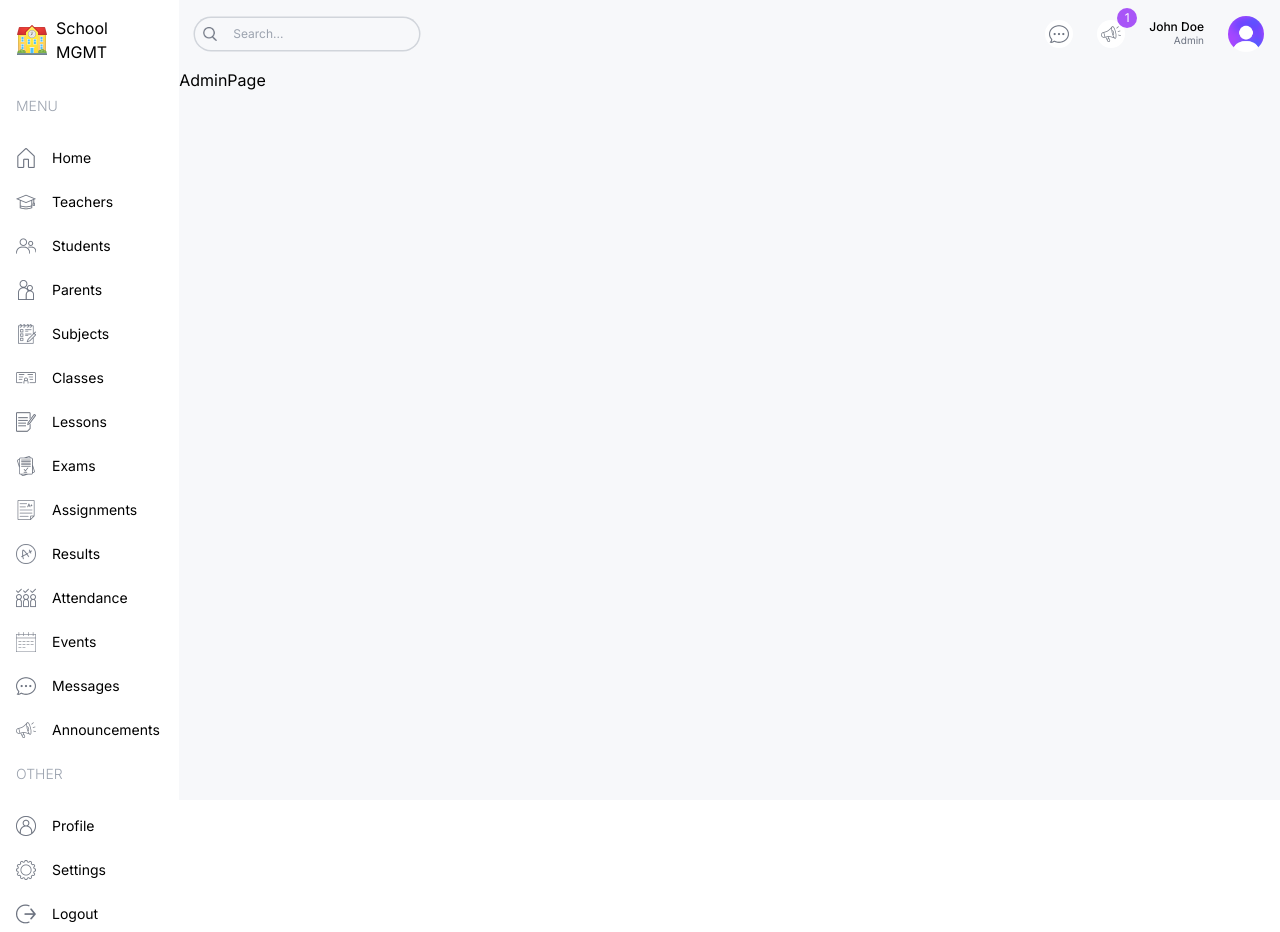
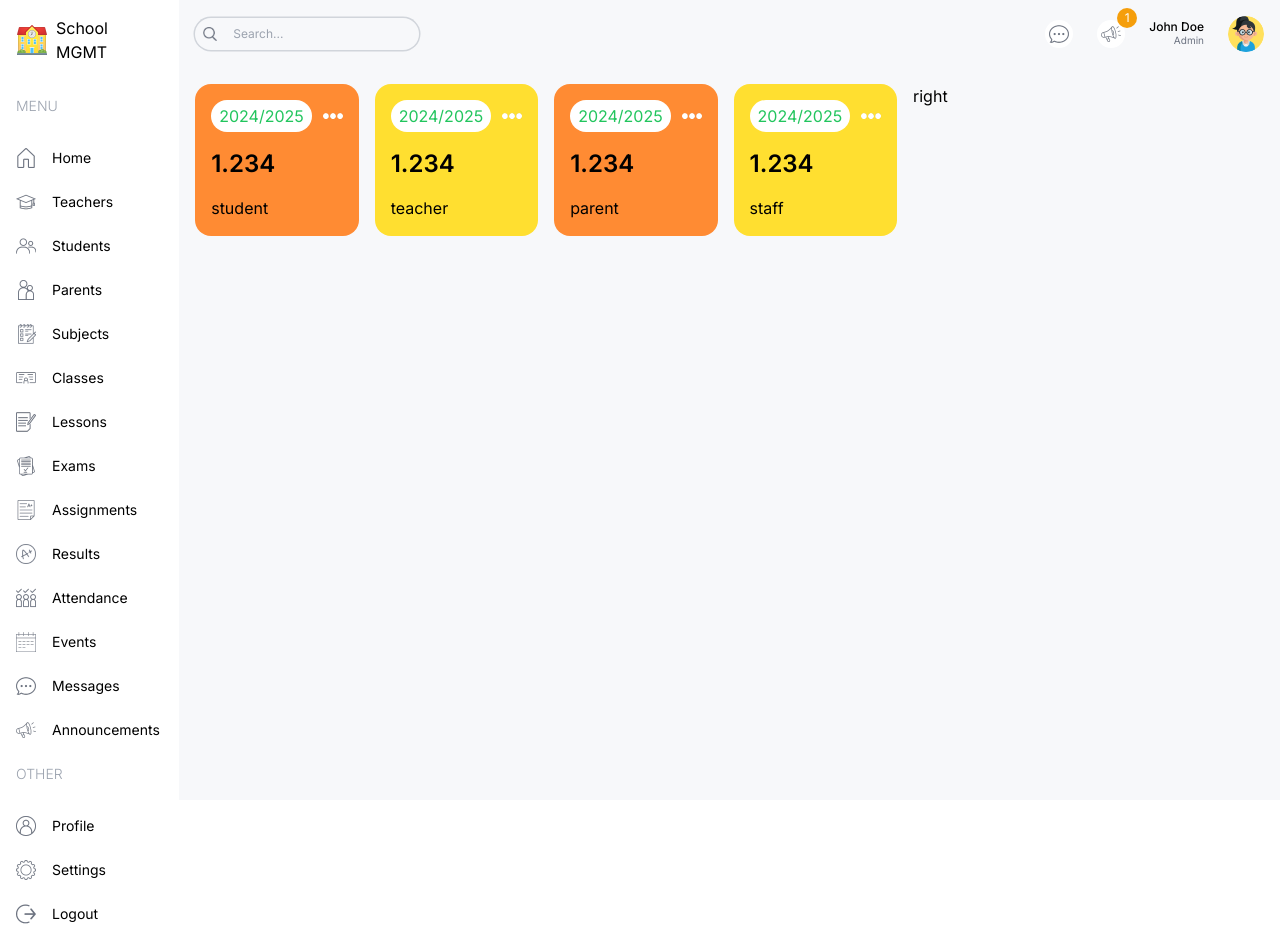
Before and after one commit to andricolae/school-mgmt, a Next.js app: page /dashboard/admin in a window 1280 px wide. Built offline with nearby package versions, Linux system fonts and the light colour scheme.

Commit message:
admin dashboard init

```diff
--- a/src/app/dashboard/admin/page.tsx
+++ b/src/app/dashboard/admin/page.tsx
@@ -1,6 +1,18 @@
+import UserCard from "@/components/UserCard"
+
 const AdminPage = () => {
   return (
-    <div className=''>AdminPage</div>
+    <div className='p-4 flex gap-4 flex-col md:flex-row'>
+      <div className="w-full lg:w-2/3">
+        <div className="flex gap-4 justify-between flex-wrap">
+          <UserCard type="student" />
+          <UserCard type="teacher" />
+          <UserCard type="parent" />
+          <UserCard type="staff" />
+        </div>
+      </div>
+      <div className="w-full lg:w-1/3">right</div>
+    </div>
   )
 }
 
--- a/src/components/Navbar.tsx
+++ b/src/components/Navbar.tsx
@@ -13,7 +13,7 @@
             </div>
             <div className="bg-white rounded-full w-7 h-7 flex items-center justify-center cursor-pointer relative">
                 <Image src="/announcement.png" alt="" width={20} height={20} />
-                <div className="absolute -top-3 -right-3 w-5 h-5 flex items-center justify-center bg-purple-500 text-white rounded-full text-xs">1</div>
+                <div className="absolute -top-3 -right-3 w-5 h-5 flex items-center justify-center bg-amber-500 text-white rounded-full text-xs">1</div>
             </div>
             <div className="flex flex-col">
                 <span className="text-xs leading-3 font-medium">John Doe</span>
--- /dev/null
+++ b/src/components/UserCard.tsx
@@ -0,0 +1,16 @@
+import Image from "next/image"
+
+const UserCard = ({type}:{type:string}) => {
+  return (
+    <div className="rounded-2xl odd:bg-orange even:bg-yellow p-4 flex-1 min-w-[130px]">
+        <div className="flex justify-between items-center">
+            <span className="text-10px bg-white px-2 py-1 rounded-full text-green-500">2024/2025</span>
+            <Image src="/more.png" alt="" width={20} height={20}/>
+        </div>
+        <h1 className="text-2xl font-semibold my-4">1.234</h1>
+        <h2>{type}</h2>
+    </div>
+  )
+}
+
+export default UserCard
--- a/tailwind.config.ts
+++ b/tailwind.config.ts
@@ -13,6 +13,14 @@
         "gradient-conic":
           "conic-gradient(from 180deg at 50% 50%, var(--tw-gradient-stops))",
       },
+      colors:{
+        sky:"#ABE7FF",
+        skyLight:"#D1F2FF",
+        orange:"#FF8B33",
+        orangeLight:"#FCA868",
+        yellow:"#FFDF30",
+        yellowLight:"#FCE877",
+      }
     },
   },
   plugins: [],
```
Also changed, not shown: public/_avatar.png (added), public/avatar.png.
